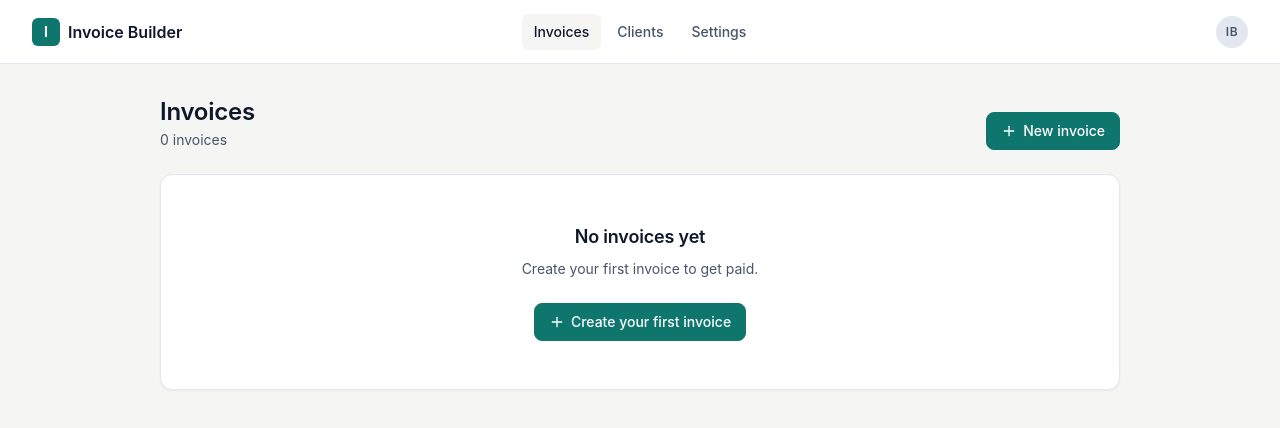
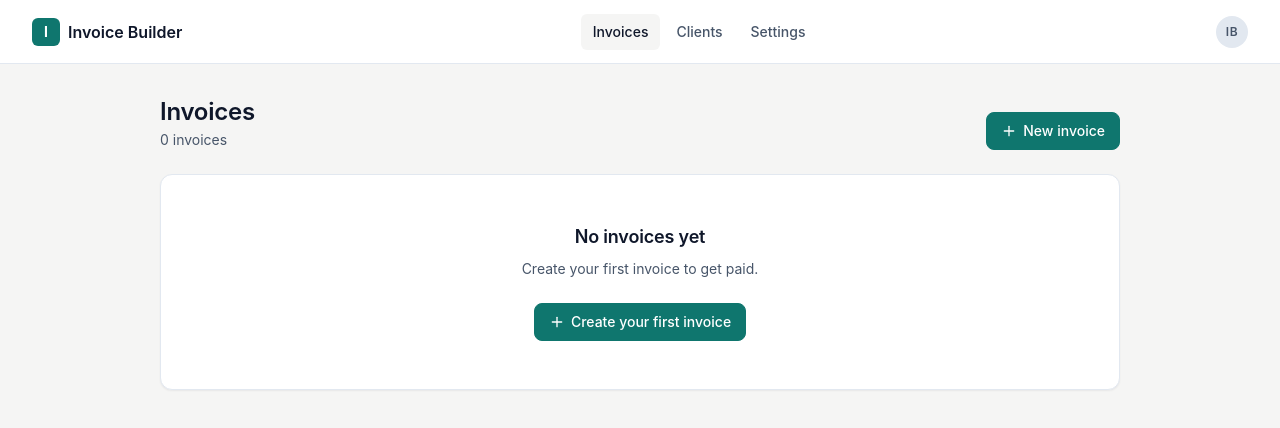
Before and after one commit to Deqii/Invoice-builder, a React (Vite) app: page / in a window 1280 px wide. Shown: the top 428 px of the page. Built offline with nearby package versions, Linux system fonts and the light colour scheme; a web font is replaced by a local one.

Commit message:
fix(list): align the app header with the mockup

```diff
--- a/src/components/app-shell.tsx
+++ b/src/components/app-shell.tsx
@@ -33,12 +33,12 @@ export function AppShell({ children }: { children: ReactNode }) {
       value={{ profile, openProfile: () => setAvatarOpen(true), runWithProfile: gate.run }}
     >
       <div className="min-h-screen bg-page text-ink">
-        <header className="flex h-16 items-center justify-between border-b border-line bg-paper px-4 sm:grid sm:grid-cols-3 sm:px-8">
+        <header className="flex h-16 items-center justify-between border-b border-line bg-paper px-4 sm:px-8">
           <div className="flex items-center gap-2">
             <span className="grid size-7 place-items-center rounded-md bg-brand text-body-strong font-bold text-on-brand">
               I
             </span>
-            <span className="text-app-name whitespace-nowrap">Invoice Builder</span>
+            <span className="text-app-name">Invoice Builder</span>
           </div>
 
           <nav aria-label="Main" className="hidden justify-center gap-1 sm:flex">
```
